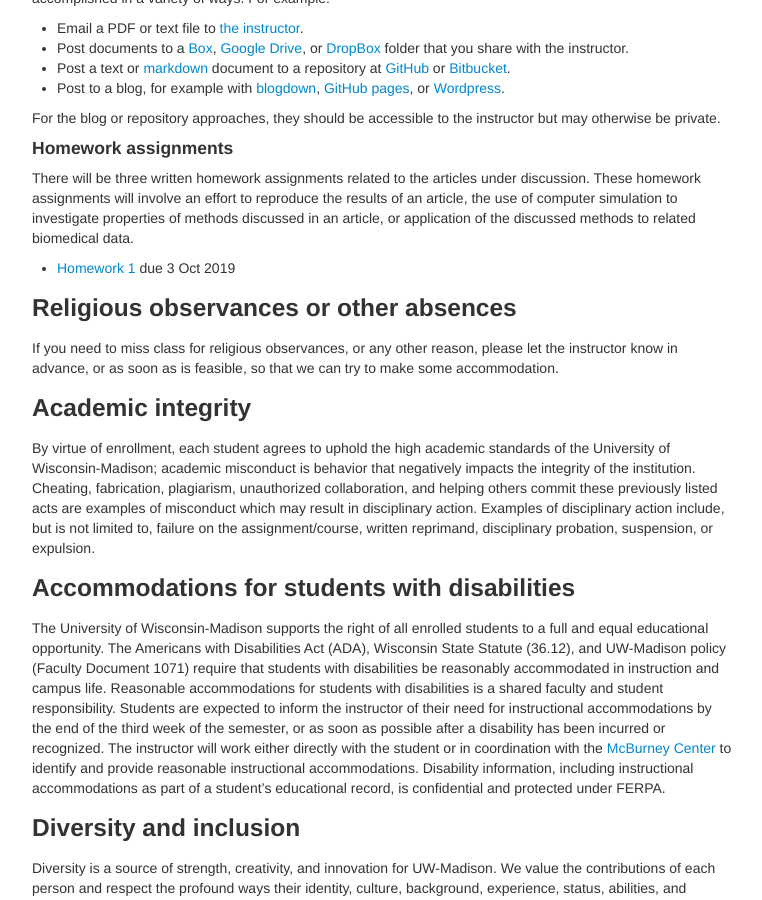
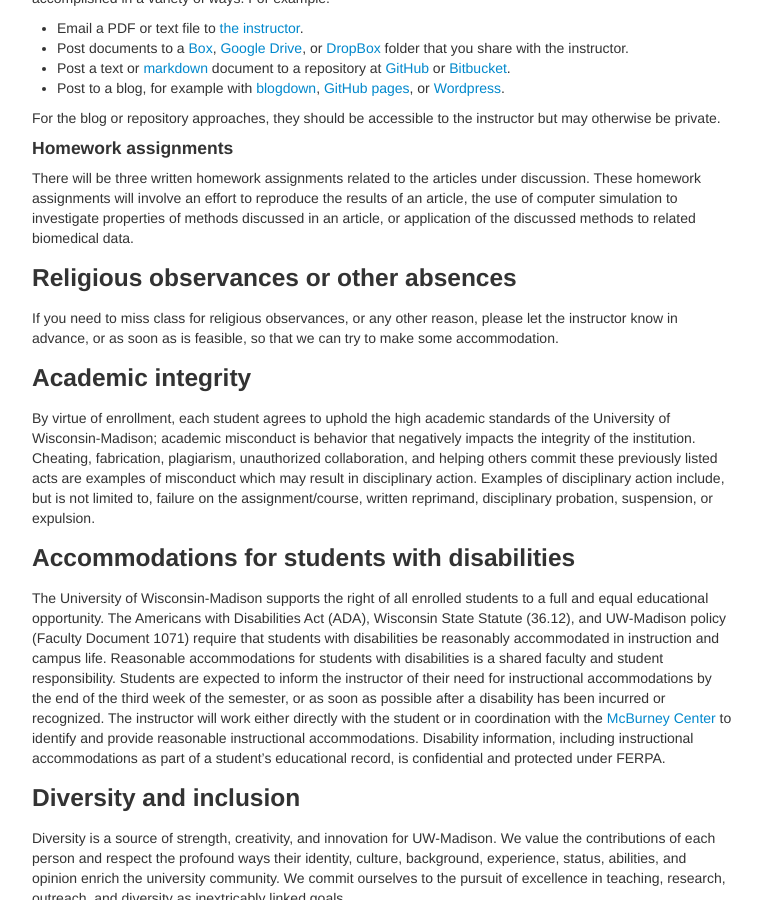
Before and after one commit to kbroman/BMI882_spring2023, a Jekyll site: the page built from syllabus.md, in a window 1280 px wide and 900 px high, scrolled down 1524 px. Shown: the whole window, without its empty margins (258-1020 px from the left). Built offline with Jekyll 4.4.1, drawn with Linux system fonts in a browser that asks for light colours.

Commit message:
Remove homework 1 due date from syllabus

```diff
--- a/syllabus.md
+++ b/syllabus.md
@@ -126,8 +126,6 @@ simulation to investigate properties of methods discussed in an
 article, or application of the discussed methods to related biomedical
 data.
 
- - [Homework 1](homework1.html) due 3 Oct 2019
-
 
 ### Religious observances or other absences
 
```
